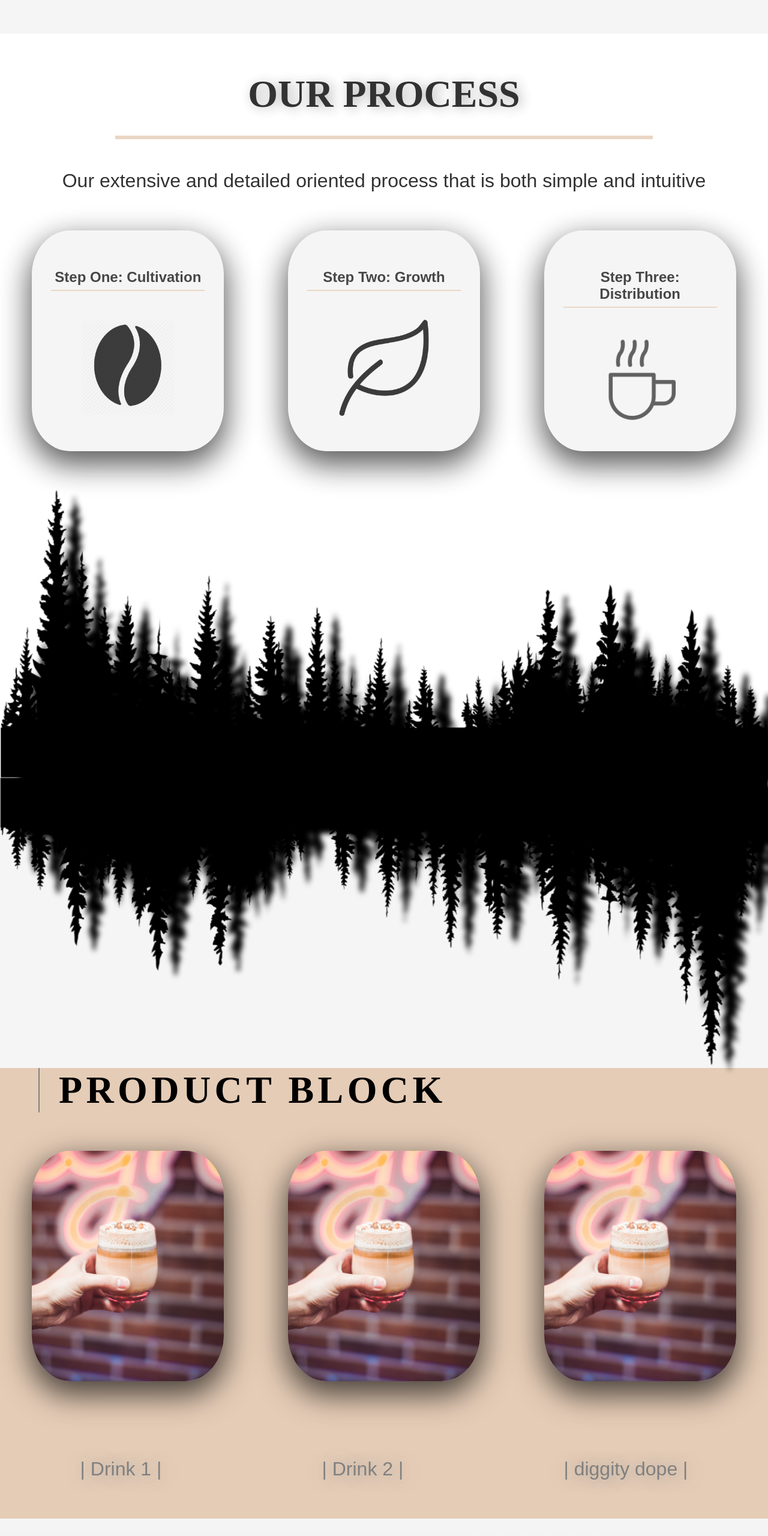
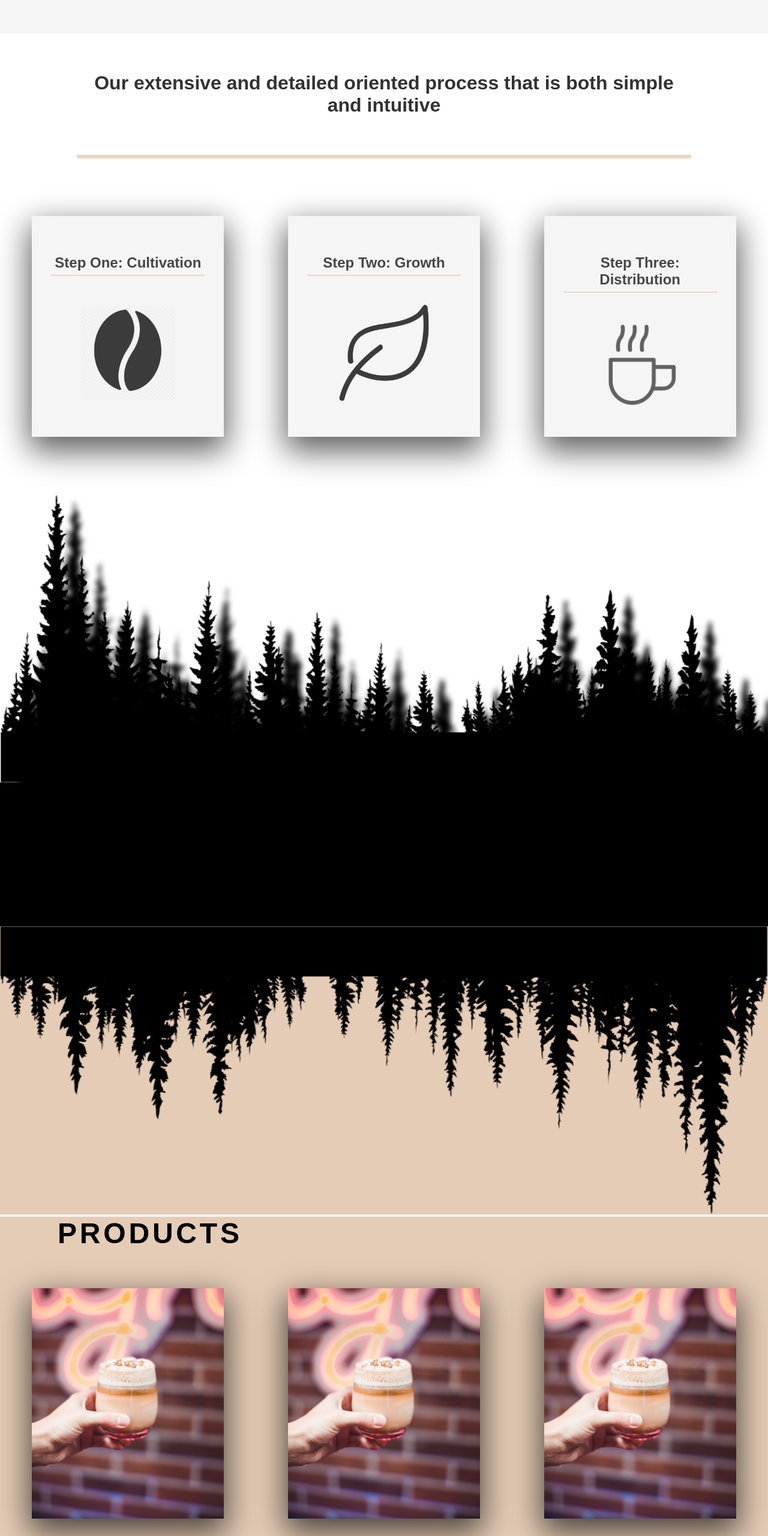
Before and after one commit to cjnunez/coffee_shop, a plain HTML site: page index.html in a window 1280 px wide. Shown: the part 2120-4680 px from the top of the page at 60% size. Drawn offline with nearby package versions, Linux system fonts and the light colour scheme; a web font is replaced by a local one.

Commit message:
styling changes looking good

```diff
--- a/css/index.css
+++ b/css/index.css
@@ -13,7 +13,10 @@ p, li{
     width: 100%;
     height: 30rem;
     margin: 0%;
-    filter: drop-shadow(30px 10px 4px black);
+    border: none;
+
+    /* filter: drop-shadow(30px 10px 4px black); */
+    background-color: #E5CCB6;
 }
 
 #grey {
@@ -72,7 +75,7 @@ background: linear-gradient(0deg, rgba(255,255,255,1) 0%, rgba(229,204,182,1) 10
 .intro_section p {
     font-size: 1.25em;
     text-align: left;
-    margin-top: 5%;
+    margin-top: 50%;
     padding: 2.5%;
     color: grey;
     width: 30rem;
@@ -121,6 +124,19 @@ box-shadow: 5px 5px 28px 5px rgba(0,0,0,0.25);
 .column_2 img {
     padding: 20%;
     height: 50rem;
+    position: relative;
+    z-index: 1;
+}
+
+.grey_marble {
+    position: relative;
+    background: none;
+    background-image: url("/images/grey_marble.jpg");
+    margin-top: 35%;
+    margin-left: 60%;
+    width: 60rem;
+    height: 8rem;
+    z-index: 0;
 }
 /* Process Section Styling */
 
@@ -153,8 +169,14 @@ box-shadow: 5px 5px 28px 5px rgba(0,0,0,0.25);
 }
 .process_section p {
     font-size: 2em;
-    padding-top: 4%;
+    /* padding-top: 4%; */
+    font-weight: 900;
+    padding-bottom: 5%;
+    margin-left: 10%;
+    margin-right: 10%;
     opacity: 80%;
+    border-bottom: 6px solid #E5CCB6;
+
 }
 
 /* Step section block styling */
@@ -162,6 +184,8 @@ box-shadow: 5px 5px 28px 5px rgba(0,0,0,0.25);
     display: flex;
     flex-direction: row;
     justify-content: space-around;
+    padding-top: 2.5%;
+    padding-bottom: 2.5%;
 }
 
 .steps_section h2 {
@@ -182,7 +206,7 @@ box-shadow: 5px 5px 28px 5px rgba(0,0,0,0.25);
     width: 20rem;
     height: 15rem;
     opacity: 95%;
-    border-radius: 20%;
+    /* border-radius: 20%; */
     -webkit-box-shadow: 0px 19px 50px 4px rgba(0,0,0,0.68);
 box-shadow: 0px 19px 50px 4px rgba(0,0,0,0.68);
 }
@@ -201,23 +225,29 @@ box-shadow: 0px 19px 50px 4px rgba(0,0,0,0.68);
     width: 15rem;
     height: 15rem;
 }
+
+/* black block styling */
+.black_block {
+    background-color: black;
+    width: 100%;
+    height: 15rem;
+    border: none;
+    position: relative;
+    z-index: 0;
+}
 /* Product Block Styling */
 .product_intro {
-    /* background-color: #E5CCB6; */
     background-color: #E5CCB6;
     display: flex;
     justify-content: left;
-    /* font-family: 'Cabin Sketch', cursive;     */
     font-family: 'Lobster', cursive;
 
 }
 
 .product_intro h1 {
-    border-left: 2px solid grey;
-    font-family: 'Holtwood ONe SC', serif;
-
+    font-family: 'Sunflower', sans-serif;
     letter-spacing: .1em;
-    font-size: 4em;
+    font-size: 3em;
     padding-left: 2.5%;
     margin-left: 5%;
 
@@ -248,7 +278,6 @@ box-shadow: 0px 19px 50px 4px rgba(0,0,0,0.68);
     width: 20rem;
     height: 20rem;
     transition: all .3s;
-    border-radius: 20%;
     -webkit-box-shadow: 0px 19px 50px 4px rgba(0,0,0,0.68);
 box-shadow: 0px 19px 50px 4px rgba(0,0,0,0.68);
 }
--- a/index.html
+++ b/index.html
@@ -36,17 +36,21 @@
     </div>
     <div class="intro_section" data-aos="fade">
         <div class="column_1">
-            <h1>The Story</h1>
-            <p>Founded in April 2002 by two man from North Dakota, Woods comes from an idea that coffee can be enjoyed by
+            <!-- <h1>The Story</h1> -->
+            <p>Founded in April 2002 by two men from North Dakota, Woods comes from an idea that coffee can be enjoyed by
                 anyone. It all started at a small wood cabin near NDCU. By 2020, Woods Coffee has been branded the best coffee since sliced bread. </p>
                 <a href=""> Full Story -> </a>
+                <div class="grey_marble"></div>
         </div>
         <div class="column_2">
             <img src="/images/wood_sky.jpg" alt="">
+
         </div>
+
     </div>
+
     <div class="process_section">
-        <h1>OUR PROCESS</h1>
+        <!-- <h1>OUR PROCESS</h1> -->
         <p>Our extensive and detailed oriented process that is both simple and intuitive</p>
         <div class="steps_section">
             <div class="step_block">
@@ -64,9 +68,10 @@
         </div>
         <img src="/images/new_forrest.png" alt="">
     </div>
+    <div class="black_block"></div>
     <img id="inverted_trees" src="/images/new_forrest copy.png" alt="">
     <div class="product_intro">
-        <h1>PRODUCT BLOCK</h1>
+        <h1> PRODUCTS</h1>
     </div>
     <div class="product_section">
         <div class="product_block_1">
```
Also changed, not shown: images/grey_marble.jpg (added).
